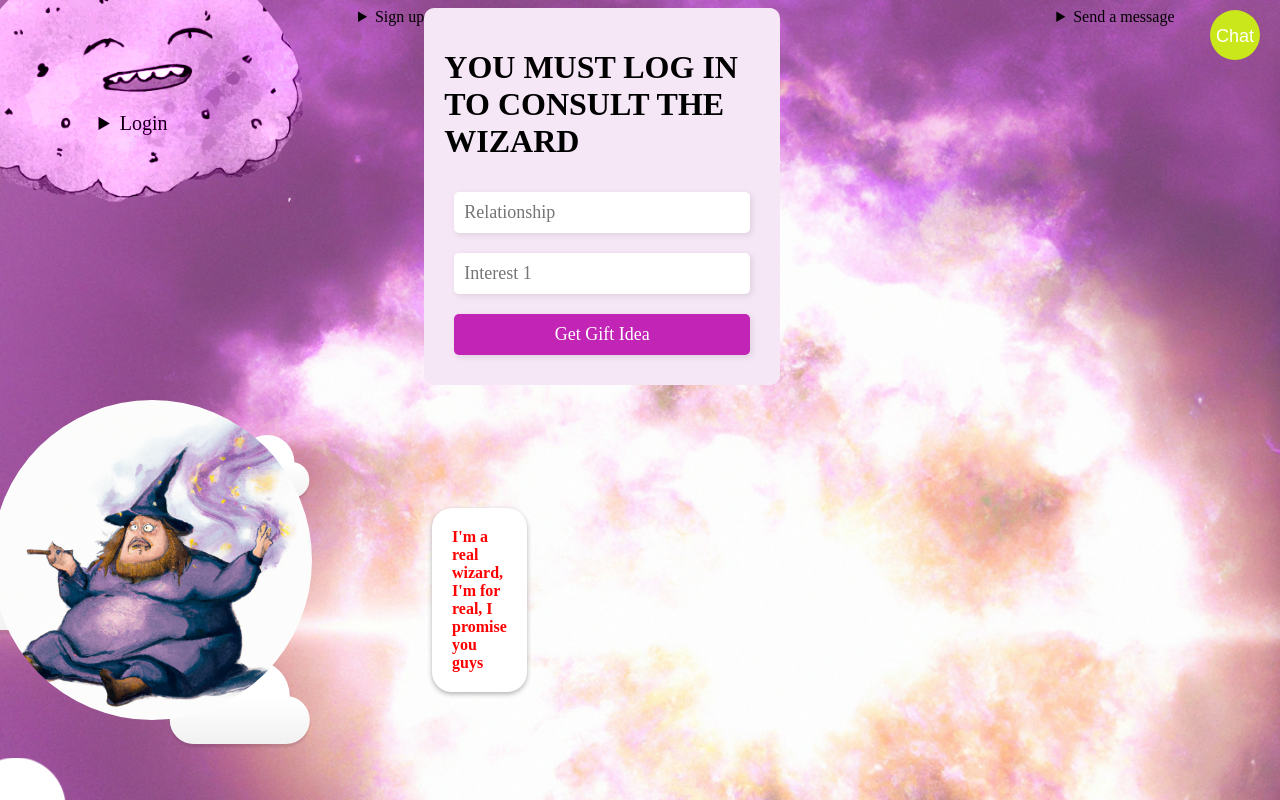
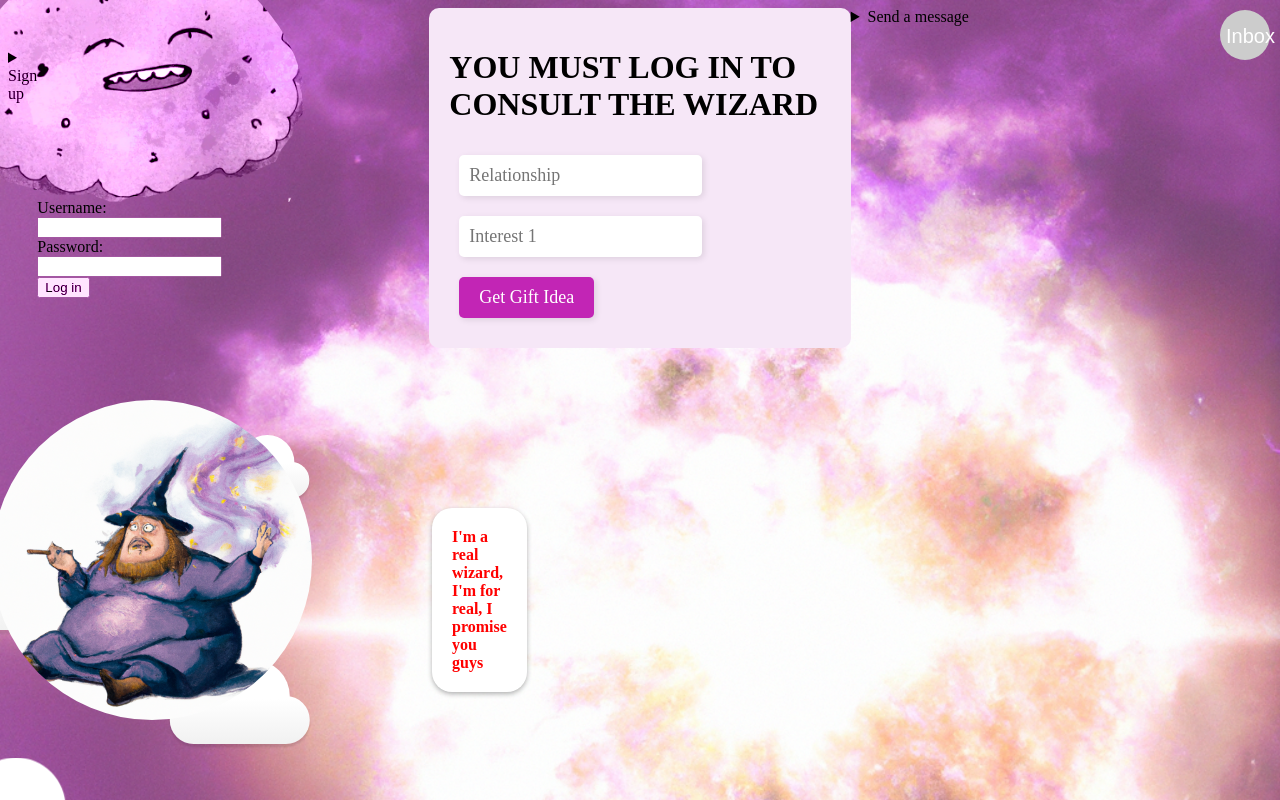
Before and after one commit to Fussyotter/sage_front, a Next.js app in the folder sage/: page / in a window 1280 px wide. Built offline with nearby package versions, Linux system fonts and the light colour scheme.

Commit message:
p much good2go

```diff
--- a/sage/components/Login.js
+++ b/sage/components/Login.js
@@ -46,10 +46,10 @@ export default function Login() {
     }
 
     return (
-			<>{!loginStatus ? (
-				<details className='login-details'>
-					<summary className='login-summary'>Login</summary>
-					<div>
+			<>
+				<div className='login-container'>
+					{!loginStatus ? (
+						<form className='login-form' onSubmit={handleLogin}>
 							<label htmlFor='username'>Username:</label>
 							<input
 								type='text'
@@ -57,20 +57,20 @@ export default function Login() {
 								value={username}
 								onChange={(e) => setUsername(e.target.value)}
 							/>
-					</div>
-					<div>
-						<label htmlFor='password'>password:</label>
+							<label htmlFor='password'>Password:</label>
 							<input
-							type='text'
+								type='password'
 								id='password'
 								value={password}
 								onChange={(e) => setPassword(e.target.value)}
 							/>
+							<button type='submit'>Log in</button>
+						</form>
+					) : (
+						<button onClick={handleLogout}>Log out</button>
+					)}
 				</div>
-					<button onClick={handleLogin}>Log in</button>
-				</details>): (
 
-                <button onClick={handleLogout}>Log out</button>)}
 			</>
 		);
 }
--- a/sage/components/UserToUserMessage.js
+++ b/sage/components/UserToUserMessage.js
@@ -20,7 +20,7 @@ export default function UserMessage() {
 			<details>
 				<summary>Send a message</summary>
 			<form onSubmit={handleSendMessage}>
-				<label htmlFor='receiver'>Recipient:</label>
+				<label htmlFor='receiver'>To:</label>
 				<input
 					type='text'
 					id='receiver'
@@ -29,7 +29,7 @@ export default function UserMessage() {
 				/>
 
 				<label htmlFor='content'>Message:</label>
-				<textarea
+				<input
 					id='content'
 					value={content}
 					onChange={(e) => setContent(e.target.value)}
--- a/sage/pages/chatDisplay.js
+++ b/sage/pages/chatDisplay.js
@@ -43,7 +43,7 @@ export default function ChatDisplay() {
 
 
 			<button className='ChatDisplay__toggle' onClick={handleToggleClick}>
-				{isOpen ? 'X' : 'Chat'}
+				{isOpen ? 'X' : 'Inbox'}
 			</button>
 			<div className={`ChatDisplay ${isOpen ? 'ChatDisplay--open' : ''}`}>
 				<div className='ChatDisplay__scroll'>
--- a/sage/pages/index.js
+++ b/sage/pages/index.js
@@ -12,21 +12,30 @@ import Cors from 'cors';
 export default function Home() {
 	return (
 		<>
+        <div className='big-container'>
 			<div className='header'>
 				<div className='nav'>
-					<Login />
+                    <div className='loginSignup'>
+
+				<Login />
+                    </div>
+                    <div className='signupMove'>
+
+                <Signup/>
+                    </div>
+
 				</div>
-                <Signup/>
+				<div className='messageComponents'>
+					<ChatDisplay />
+				</div>
+			</div>
 				<div className='giftReq'>
 					<GiftParams />
 				</div>
-				<div className='messageComponents'>
 					<div className='userMessage'>
 						<UserMessage />
 					</div>
-					<ChatDisplay />
-				</div>
-			</div>
+                </div>
 			{/* need to clean these up in their own component */}
 			<div id='background-wrap'>
 				<div className='x1'>
--- a/sage/styles/globals.css
+++ b/sage/styles/globals.css
@@ -1,65 +1,79 @@
 :root {
   background-image: url('/backdrop2.png');
   background-size: cover;
-
+  display:flex;
+  /* align-items:flex-start; */
 
 }
+.big-container{
+  display:grid;
+  grid-template-columns:repeat(3,1fr);
+  /* grid-template-rows:repeat(2,1fr); */
+  align-items:start;
+}
 .header {
-  display:flex;
+  grid-column:1;
   flex-wrap: wrap;
   align-items: flex-start;
-  justify-content:safe;
+  justify-content: space-between;
   /* padding:10px; */
   /* margin-bottom:-150px; */
 }
 .messageComponents {
-  display:flex;
-  flex-direction:row;
+  /* display:flex; */
+  /* flex-direction:row; */
   align-items: center;
-  /* flex-wrap: wrap; */
-  /* flex-basis:50%; */
-  /* margin-left:20px; */
+
 }
 .nav {
-  display: flex;
-  /* margin-right:auto; */
-  /* flex-basis: 25%; */
-  justify-content: space-around;
-  align-items:center;
+  display: grid;
+  grid-template-columns:repeat(2,1fr);
+  grid-template-rows:repeat(3,1fr);
+  flex-direction: column;
+  /* justify-content:center; */
+  /* align-items:flex-end; */
   background-image: url('/cloud3.png');
   background-size: contain;
   background-repeat: no-repeat;
-  /* background-position-x: -10px center; */
-    /* move image 20px to the right */
-  /* background-position-y: center; */
   position: relative;
   box-sizing: border-box;
   top:-60px;
   left: -50px;
   width: 350px;
   height: 350px;
-  /* padding: 40px; */
   z-index: 1;
   mix-blend-mode: luminosity;
   border-radius: 500px;
 }
+.signupMove{
+  grid-row:2;
+  grid-column: 1;
+  margin-left:50px;
+  margin-top:0;
+
+}
+.userMessage {
+}
 .giftReq{
+  display:flex;
+  grid-column:2;
+  flex-direction: column;
+  justify-content: center;
+  align-items: center;
+  margin: 0 auto;
+  /* position:absolute; */
   /* margin-top:20px; */
-
-  display:flex;
-  position:relative;
-    flex-basis: 50%;
+  /* bottom:120px; */
+  /* text-align:center; */
 }
 .gift-params-container{
-  display:flex;
-  position:relative;
-  flex-basis:50%;
-  flex-direction: column;
-  /* align-items:left; */
-  /* justify-content: center; */
+
+  /* display:flex; */
   background-color: #f6e7f7;
   border-radius: 10px;
   padding: 20px;
+  flex-direction: column;
+  /* justify-content: center; */
 
 }
 /* CLOUDS ARE FROM A CODEPEN AS FOLLOWS
@@ -219,6 +233,15 @@ background: #fff;
   box-shadow:2px 2px 6px rgba(0,0,0,0.1);
 
 }
+.loginSignup{
+  display:flex;
+  margin-right:100px;
+  margin-top: 50px;
+  grid-column: 2;
+  grid-row:3;
+
+
+}
 .submit-button{
     border: none;
       border-radius: 5px;
@@ -232,11 +255,44 @@ background: #fff;
       transition: all 0.3s ease-in-out;
       cursor: pointer;
 }
+.login-container {
+  display: flex;
 
-.login-details{
-font-size: 20px;
-color: rgb(0, 0, 0);}
+  flex-direction: column;
+  align-items: center;
+}
+.login-details {
+  display: flex;
+  flex-direction: column;
+  align-items: center;
+  margin-top: 10px;
+}
+.login-details>div {
+  display: flex;
+  flex-direction: column;
+  align-items: center;
+  margin-bottom: 10px;
+}
+.login-details label {
+  margin-right: 10px;
+}
+.login-details input[type="text"] {
+  padding: 5px;
+  margin: 5px;
+  width: 200px;
+  border: 1px solid #ccc;
+  border-radius: 3px;
+}
 
+.login-details button {
+  padding: 5px;
+  margin: 10px;
+  background-color: #0077ff;
+  color: white;
+  border: none;
+  border-radius: 3px;
+  cursor: pointer;
+}
 .submit-button:hover{
   background-color: #dff13a;
 }
@@ -398,23 +454,22 @@ transform: translate(-50%, -50%);
   right: 10px;
   width: 50px;
   height: 50px;
-  background-color: #c9e71b;
+  background-color: #ccc;
   border: none;
   border-radius: 50%;
   color: #fff;
-  font-size: 18px;
+  font-size: 20px;
   line-height: 50px;
   text-align: center;
   cursor: pointer;
   z-index: 9998;
-  margin-right:10px;
   /* make sure it's below the sidebar */
 }
 
 /* styles for the table and its contents */
 .ChatDisplay {
   position: fixed;
-  top: 62px;
+  top: 0;
   bottom: 0;
   width: 300px;
   z-index: 1000;
@@ -434,9 +489,7 @@ transform: translate(-50%, -50%);
     overflow: hidden;
     text-overflow: ellipsis;
 }
-table {
-  margin: 0 auto;
-}
+
 .ChatDisplay th {
   background-color: #f7f7f7;
   text-align: left;
```
Lines whose indentation alone changed are shown as unchanged.
